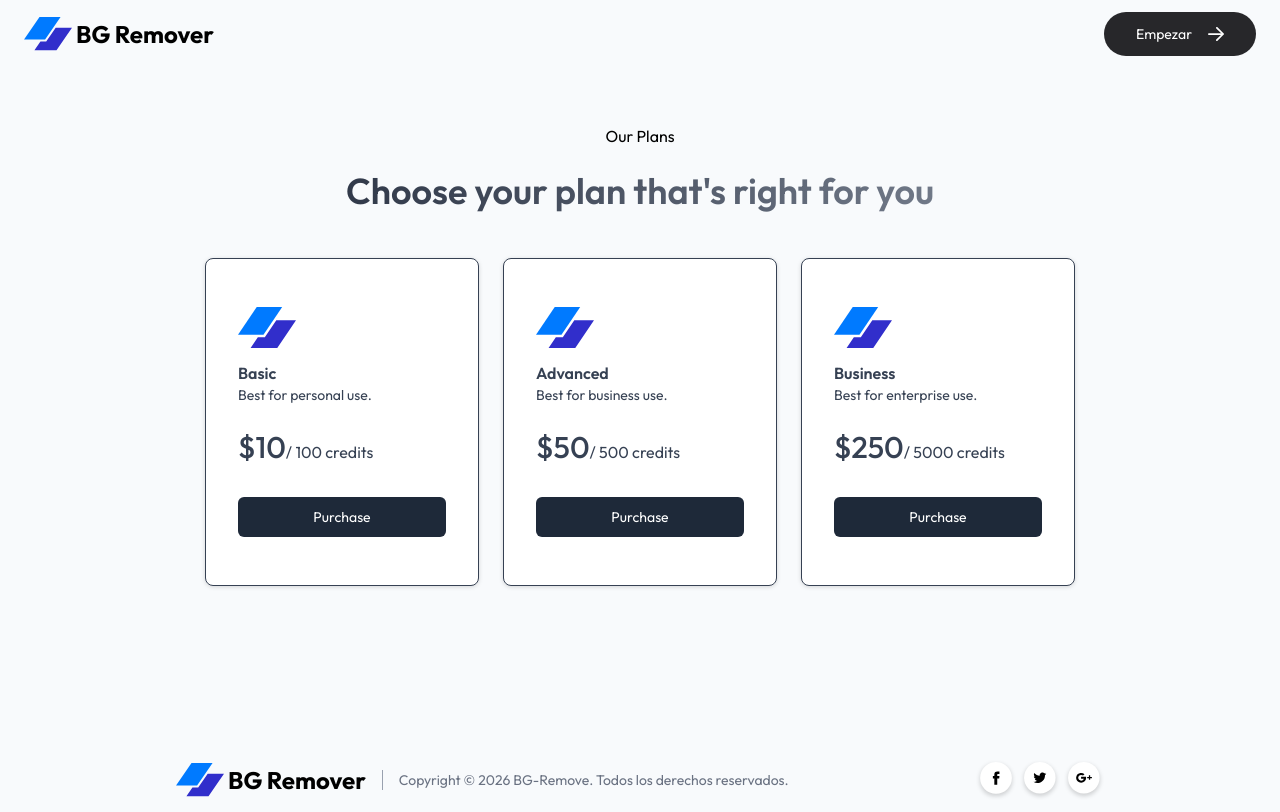
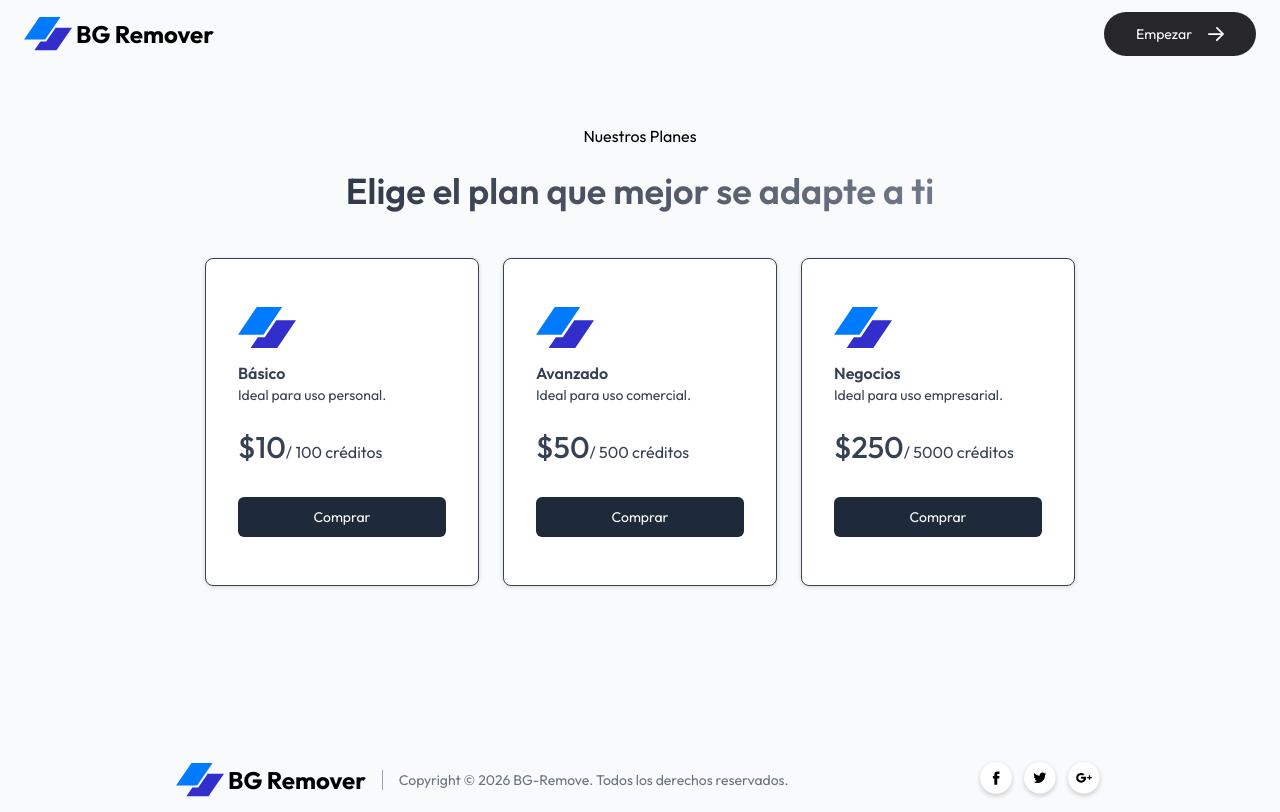
Before and after one commit to Cristhian988/bg-remover, a React (Vite) app in the folder client/: page /buy in a window 1280 px wide. Built offline with nearby package versions, Linux system fonts and the light colour scheme.

Commit message:
feat: add BuyCredit page and fix file naming

```diff
--- a/client/src/assets/assets.tsx
+++ b/client/src/assets/assets.tsx
@@ -75,21 +75,21 @@ export const testimonialsData = [
 
 export const plans = [
   {
-    id: "Basic",
+    id: "Básico",
     price: 10,
     credits: 100,
-    desc: "Best for personal use.",
+    desc: "Ideal para uso personal.",
   },
   {
-    id: "Advanced",
+    id: "Avanzado",
     price: 50,
     credits: 500,
-    desc: "Best for business use.",
+    desc: "Ideal para uso comercial.",
   },
   {
-    id: "Business",
+    id: "Negocios",
     price: 250,
     credits: 5000,
-    desc: "Best for enterprise use.",
+    desc: "Ideal para uso empresarial.",
   },
 ];
--- a/client/src/pages/BuyCredit.tsx
+++ b/client/src/pages/BuyCredit.tsx
@@ -4,9 +4,9 @@ import { Title } from "../components/Title";
 export const BuyCredit = () => {
   return (
     <div className="min-h-[80vh] text-center pt-14 mb-10">
-      <button>Our Plans</button>
+      <button>Nuestros Planes</button>
       <Title className="mb-6 sm:mb-10">
-        Choose your plan that's right for you
+        Elige el plan que mejor se adapte a ti
       </Title>
       <div className="flex flex-wrap justify-center gap-6 text-left">
         {plans.map((item, index) => (
@@ -19,10 +19,10 @@ export const BuyCredit = () => {
             <p className="text-sm">{item.desc}</p>
             <p className="mt-6">
               <span className="text-3xl font-medium">${item.price}</span>/{" "}
-              {item.credits} credits
+              {item.credits} créditos
             </p>
             <button className="w-full bg-gray-800 text-white mt-8 text-sm rounded-md py-2.5 min-w-52">
-              Purchase
+              Comprar
             </button>
           </div>
         ))}
```
Also changed, not shown: 1 other file (tests, documents, lock files or other folders).
